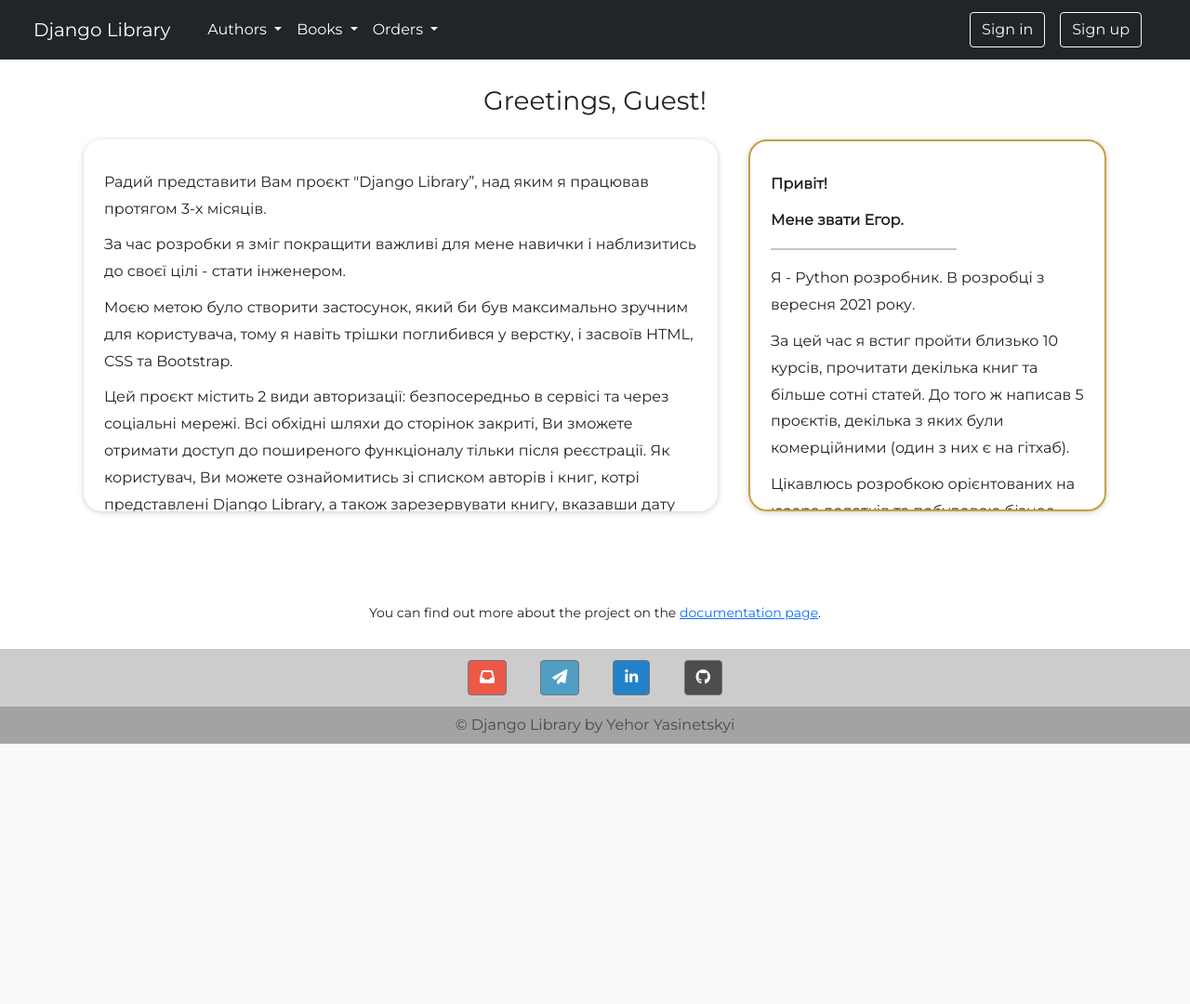
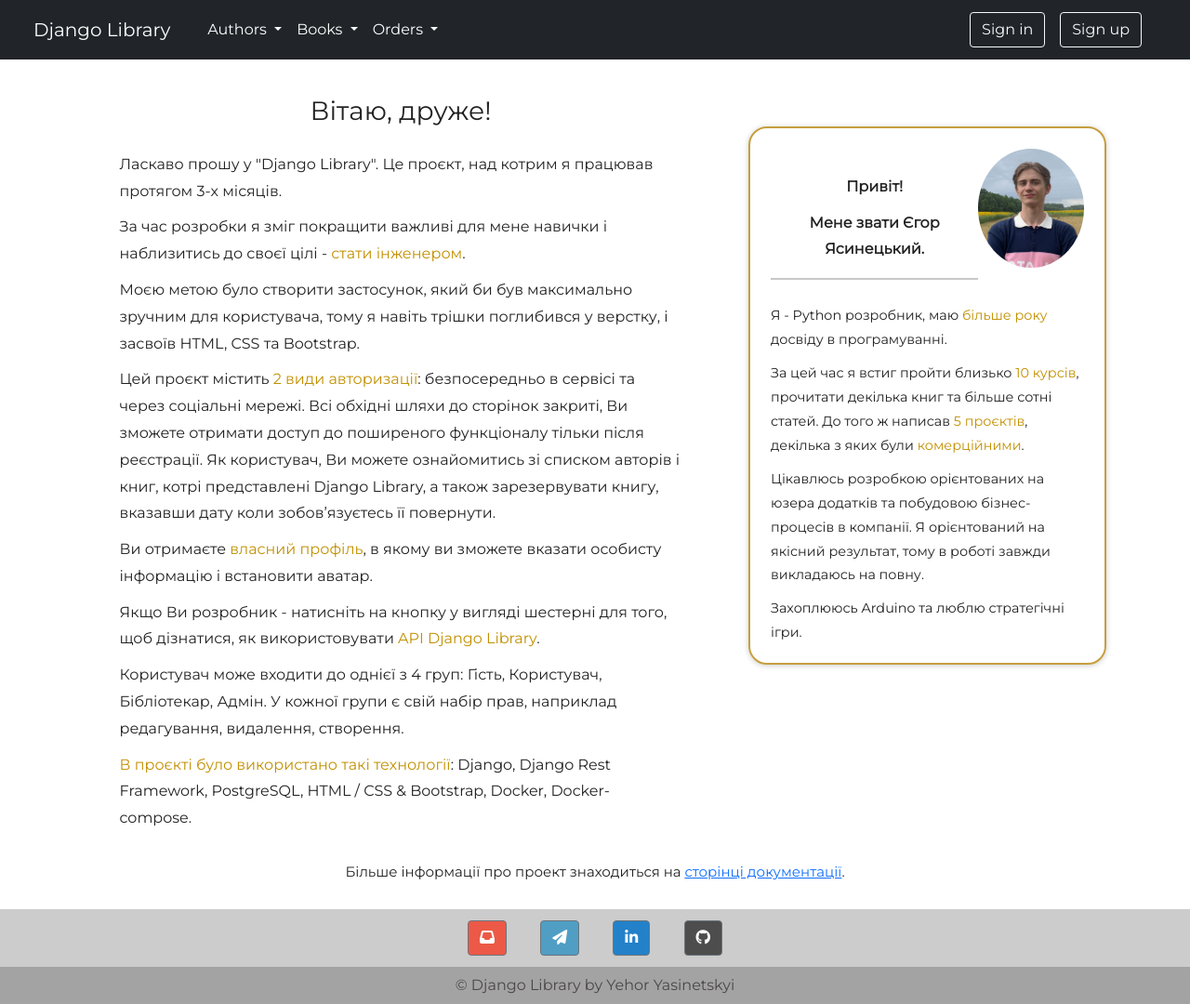
Before and after one commit to yasegor/DjangoLibrary, a Django app: page / in a window 1280 px wide. Shown: the whole page at 93% size. Before the commit the page ends 800 px from the top, so only its background shows below. Run offline with Django 4.2, Linux system fonts and the light colour scheme; some libraries are stand-ins or nearby versions.

Commit message:
Almost done main page

```diff
--- a/static/css/author/author_list.css
+++ b/static/css/author/author_list.css
@@ -7,7 +7,7 @@
 }
 
 .card-title {
-    font-size: 1.1rem;
+    font-size: 1em;
     font-weight: bold;
 }
 
--- a/static/css/index/home.css
+++ b/static/css/index/home.css
@@ -1,36 +1,50 @@
 .header-block {
-    height: 10%;
+    display: flex;
+    justify-content: center;
+    align-items: center;
+    margin-bottom: 3%;
+
 }
 
 .main-block {
-    height: 80%;
+    height: 90%;
+    margin-bottom: 1%;
 }
 
 .left-block {
-    height: 400px;
     width: 62%;
-    padding: 2%;
-    border-radius: 20px;
-    box-shadow: 0 1px 6px rgba(0, 0, 0, 0.2);
-    overflow-y: hidden;
-}
+    padding: 1% 3.5%;
 
-.left-block:hover {
-    overflow-y: auto;
 }
 
 .right-block {
-    height: 400px;
+    height: 75%;
     width: 35%;
+    margin-top: 4%;
     padding: 2%;
     border-radius: 20px;
     border: #C59F3F 2px solid;
     box-shadow: 0 1px 6px rgba(0, 0, 0, 0.2);
-    overflow-y: hidden;
 }
 
-.right-block:hover {
-    overflow-y: auto;
+.photo-block {
+    height: 8em;
+    width: 8em;
+    display: flex;
+    justify-content: center;
+    align-items: center;
+
+}
+
+.photo {
+    background: url('my-photo.jpg') no-repeat center;
+    overflow: hidden;
+    -webkit-border-radius: 50px;
+    -moz-border-radius: 50px;
+    border-radius: 100%;
+    width: 100%;
+    height: 100%;
+    background-size: 200% auto;
 }
 
 .footer-block {
@@ -40,29 +54,10 @@
     align-items: flex-end;
 }
 
-#style-1::-webkit-scrollbar-track {
-    -webkit-box-shadow: inset 0 0 6px rgba(0, 0, 0, 0.3);
-    border-radius: 10px;
-    background-color: #F5F5F5;
+#text-right-block {
+    font-size: .9em !important;
 }
 
-#style-1::-webkit-scrollbar {
-    width: 4px;
-    background-color: #F5F5F5;
-    visibility: hidden;
+#yellow-text {
+    color: #c29000;
 }
-
-#style-1::-webkit-scrollbar-thumb {
-    border-radius: 10px;
-    -webkit-box-shadow: inset 0 0 6px rgba(0, 0, 0, .3);
-    background-color: #a4bdf5;
-}
-
-#style-1::-webkit-scrollbar-button {
-    height: 30px !important;
-    visibility: hidden;
-}
-
-p {
-    font-size: 2px;
-}
--- a/static/css/index/index.css
+++ b/static/css/index/index.css
@@ -88,3 +88,19 @@ body {
     font-size: .9rem;
     height: 38px;
 }
+
+*::-webkit-scrollbar-track {
+    -webkit-box-shadow: inset 0 0 6px rgba(0, 0, 0, 0.3);
+    background-color: #F5F5F5;
+}
+
+*::-webkit-scrollbar {
+    width: 6px;
+    background-color: #F5F5F5;
+    visibility: hidden;
+}
+
+*::-webkit-scrollbar-thumb {
+    -webkit-box-shadow: inset 0 0 6px rgba(0, 0, 0, .3);
+    background-color: rgb(38, 43, 48);
+}
--- a/templates/author/author_list.html
+++ b/templates/author/author_list.html
@@ -14,10 +14,10 @@
                         </div>
 
                         <div class="card-footer border-dark">
-                            <a type="button" class="btn button_view col-4 mx-2"
+                            <a type="button" class="btn button_view mx-2"
                                href="{% url 'author_detail' author.id %}">View</a>
                             {% if perms.author.change_author %}
-                                <a type="button" class="btn button_detail col-4 mx-2"
+                                <a type="button" class="btn button_detail mx-2"
                                    href="{% url 'author_update' author.id %}">Update</a>
                             {% endif %}
                         </div>
--- a/templates/home.html
+++ b/templates/home.html
@@ -5,50 +5,66 @@
     <link rel="stylesheet" href="{% static 'css/index/home.css' %}?{% now "U" %}">
     <main class=" h-100 w-100 d-flex flex-column">
 
-        <header class="text-center header-block">
-            {% if user.is_authenticated %}
-                <h3>Вітаю, {{ user.first_name }} {{ user.last_name }}!</h3>
-            {% else %}
-                <h3>Greetings, Guest!</h3>
-            {% endif %}
-        </header>
 
         <main class="w-100 d-flex justify-content-between main-block">
             <section class="left-block" id="style-1">
-                <p>Радий представити Вам проєкт "Django Library”, над яким я працював протягом 3-х місяців.</p>
-                <p>За час розробки я зміг покращити важливі для мене навички і наблизитись до своєї цілі - стати
-                    інженером.</p>
+                <header class="header-block">
+                    {% if user.is_authenticated %}
+                        <h3>Вітаю, {{ user.first_name }} {{ user.last_name }}!</h3>
+                    {% else %}
+                        <h3>Вітаю, друже!</h3>
+                    {% endif %}
+                </header>
+                <p>Ласкаво прошу у "Django Library". Це проєкт, над котрим я працював протягом 3-х місяців.</p>
+                <p>За час розробки я зміг покращити важливі для мене навички і наблизитись до своєї цілі - <span
+                        id="yellow-text">стати
+                    інженером</span>.</p>
                 <p>Моєю метою було створити застосунок, який би був максимально зручним для користувача, тому я навіть
                     трішки поглибився у верстку, і засвоїв HTML, CSS та Bootstrap.</p>
-                <p>Цей проєкт містить 2 види авторизації: безпосередньо в сервісі та через соціальні мережі. Всі обхідні
+                <p>Цей проєкт містить <span id="yellow-text">2 види авторизації</span>: безпосередньо в сервісі та через
+                    соціальні мережі. Всі обхідні
                     шляхи до сторінок закриті, Ви зможете отримати доступ до поширеного функціоналу тільки після
                     реєстрації. Як користувач, Ви можете ознайомитись зі списком авторів і книг, котрі представлені
                     Django Library, а також зарезервувати книгу, вказавши дату коли зобов’язуєтесь її повернути.</p>
-                <p>Ви отримаєте власний профіль, в якому ви зможете вказати особисту інформацію і встановити аватар.</p>
+                <p>Ви отримаєте <span id="yellow-text">власний профіль</span>, в якому ви зможете вказати особисту
+                    інформацію і встановити аватар.</p>
                 <p>Якщо Ви розробник - натисніть на кнопку у вигляді шестерні для того, щоб дізнатися, як
-                    використовувати API Django Library.</p>
+                    використовувати <span id="yellow-text">API Django Library</span>.</p>
                 <p>Користувач може входити до однієї з 4 груп: Гість, Користувач, Бібліотекар, Адмін. У кожної групи є
                     свій набір прав, наприклад редагування, видалення, створення.</p>
-                <p>В проєкті було використано такі технології: Django, Django Rest Framework, PostgreSQL, HTML / CSS &
-                    Bootstrap, Docker, Docker-compose</p>
+                <p><span id="yellow-text">В проєкті було використано такі технології</span>: Django, Django Rest
+                    Framework, PostgreSQL, HTML / CSS &
+                    Bootstrap, Docker, Docker-compose.</p>
             </section>
 
             <aside class="right-block" id="style-1">
-                <p><b>Привіт!</b></p>
-                <p><b>Мене звати Егор.</b></p>
-                <hr style="width: 200px; height: 2px;">
-                <p>Я - Python розробник. В розробці з вересня 2021 року.</p>
-                <p>За цей час я встиг пройти близько 10 курсів, прочитати декілька книг та більше сотні статей. До того
-                    ж написав 5 проєктів, декілька з яких були комерційними (один з них є на гітхаб).</p>
-                <p>Цікавлюсь розробкою орієнтованих на юзера додатків та побудовою бізнес-процесів в компанії. Я
+                <div class="d-flex justify-content-between">
+                    <div style="margin-top: 5%; text-align: center; ">
+                        <p><b>Привіт!</b></p>
+                        <p><b>Мене звати Єгор Ясинецький.</b></p>
+                        <hr style="width: 100%; height: 2px;">
+                    </div>
+                    <div class="photo-block">
+                        <div class="photo"></div>
+                    </div>
+                </div>
+
+                <p id="text-right-block">Я - Python розробник, маю <span id="yellow-text">більше року</span> досвіду в
+                    програмуванні.</p>
+                <p id="text-right-block">За цей час я встиг пройти близько <span id="yellow-text">10 курсів</span>,
+                    прочитати декілька книг та більше сотні статей. До того
+                    ж написав <span id="yellow-text">5 проєктів</span>, декілька з яких були <span id="yellow-text">комерційними</span>.
+                </p>
+                <p id="text-right-block">Цікавлюсь розробкою орієнтованих на юзера додатків та побудовою бізнес-процесів
+                    в компанії. Я
                     орієнтований на якісний результат, тому в роботі завжди викладаюсь на повну.</p>
-                <p>Захоплююсь Arduino та люблю стратегічні ігри.</p>
+                <p id="text-right-block">Захоплююсь Arduino та люблю стратегічні ігри.</p>
             </aside>
         </main>
 
         <footer class="text-center footer-block">
-            <span style="font-size: 14px;">You can find out more about the project on the <a
-                    href="">documentation page</a>.</span>
+            <span style="font-size: 15px;">Більше інформації про проект знаходиться на <a
+                    href="">сторінці документації</a>.</span>
         </footer>
     </main>
 {% endblock %}
```
Also changed, not shown: static/css/book/book_list.css (+1 -6 lines), static/css/index/my-photo.jpg (added).
